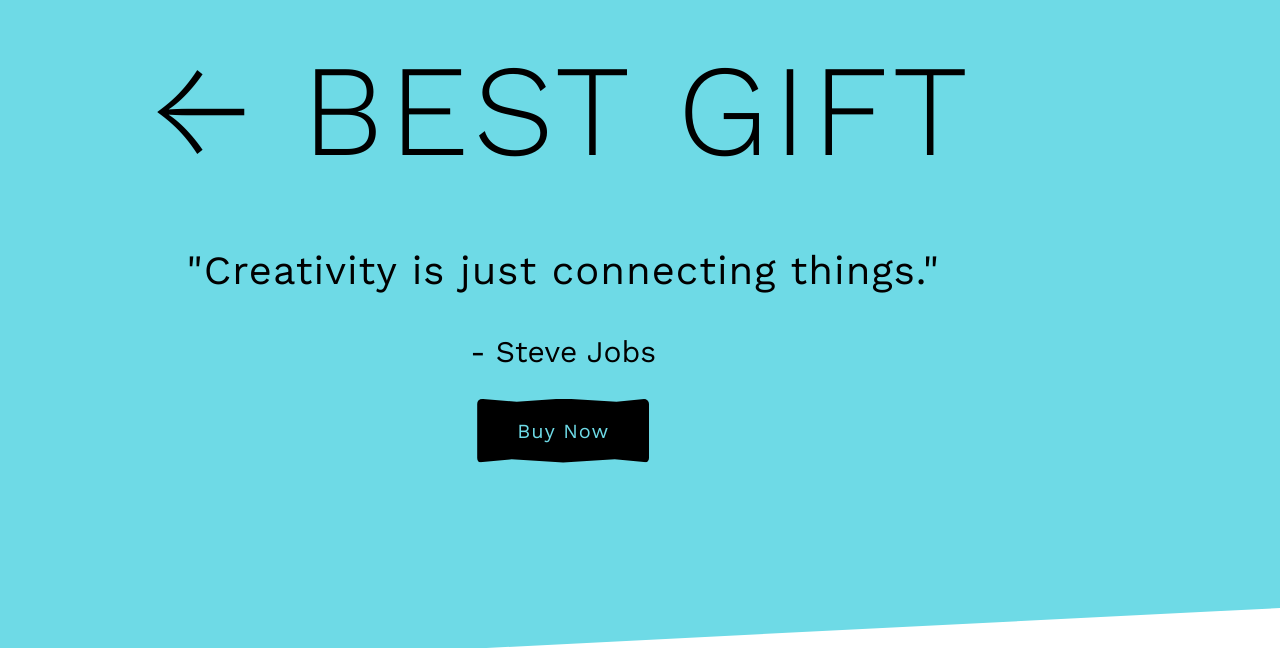
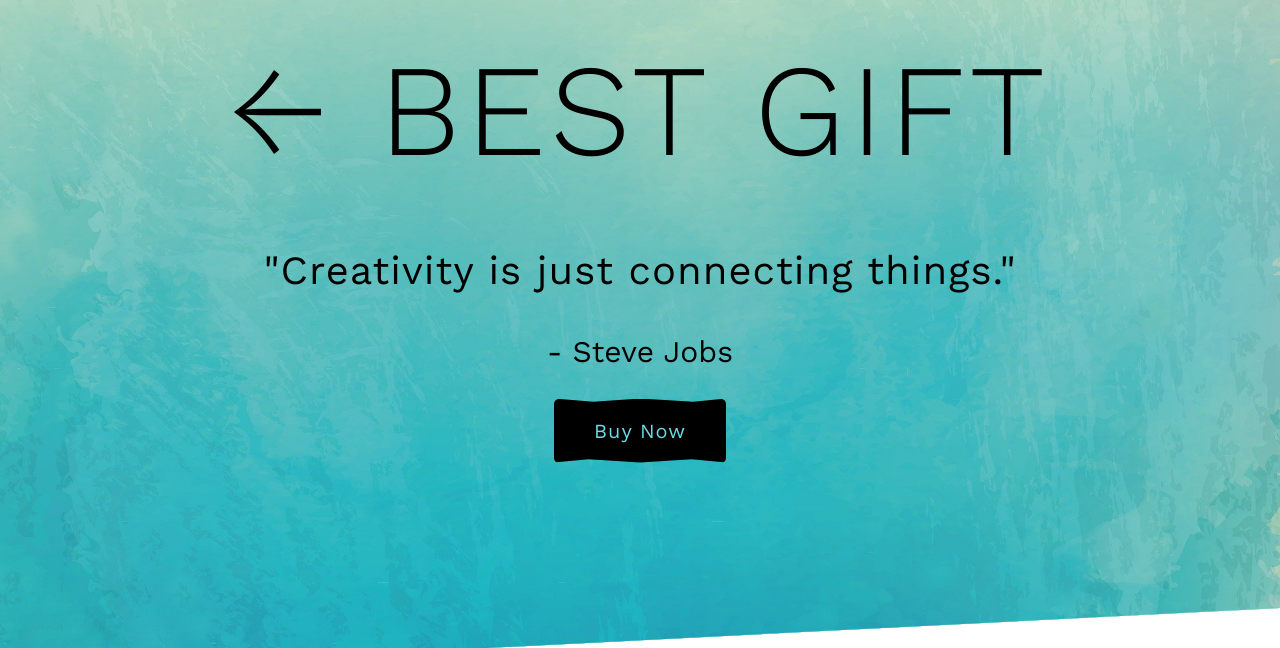
Before and after one commit to tod619/apple_store, a plain HTML site: page index.html in a window 1280 px wide. Shown: the part 152-800 px from the top of the page. Drawn offline with nearby package versions, Linux system fonts and the light colour scheme.

Commit message:
add style to slideshow + img div element in style.css file

```diff
--- a/style.css
+++ b/style.css
@@ -141,4 +141,24 @@ html {
 }
 
 /* End: Banner */
-/* End: Sec tion-1 Heading */
+
+/* Start: Slideshow */
+.slideshow {
+  width: 100%;
+  height: 100%;
+  position: absolute;
+  top: 0;
+  left: 0;
+  z-index: -1;
+}
+
+.slideshow div {
+  width: 100%;
+  height: 100%;
+  position: absolute;
+  background-size: cover;
+  background-position: center;
+  background-repeat: no-repeat;
+}
+/* End: Slideshow */
+/* End: Section-1 Heading */
```
